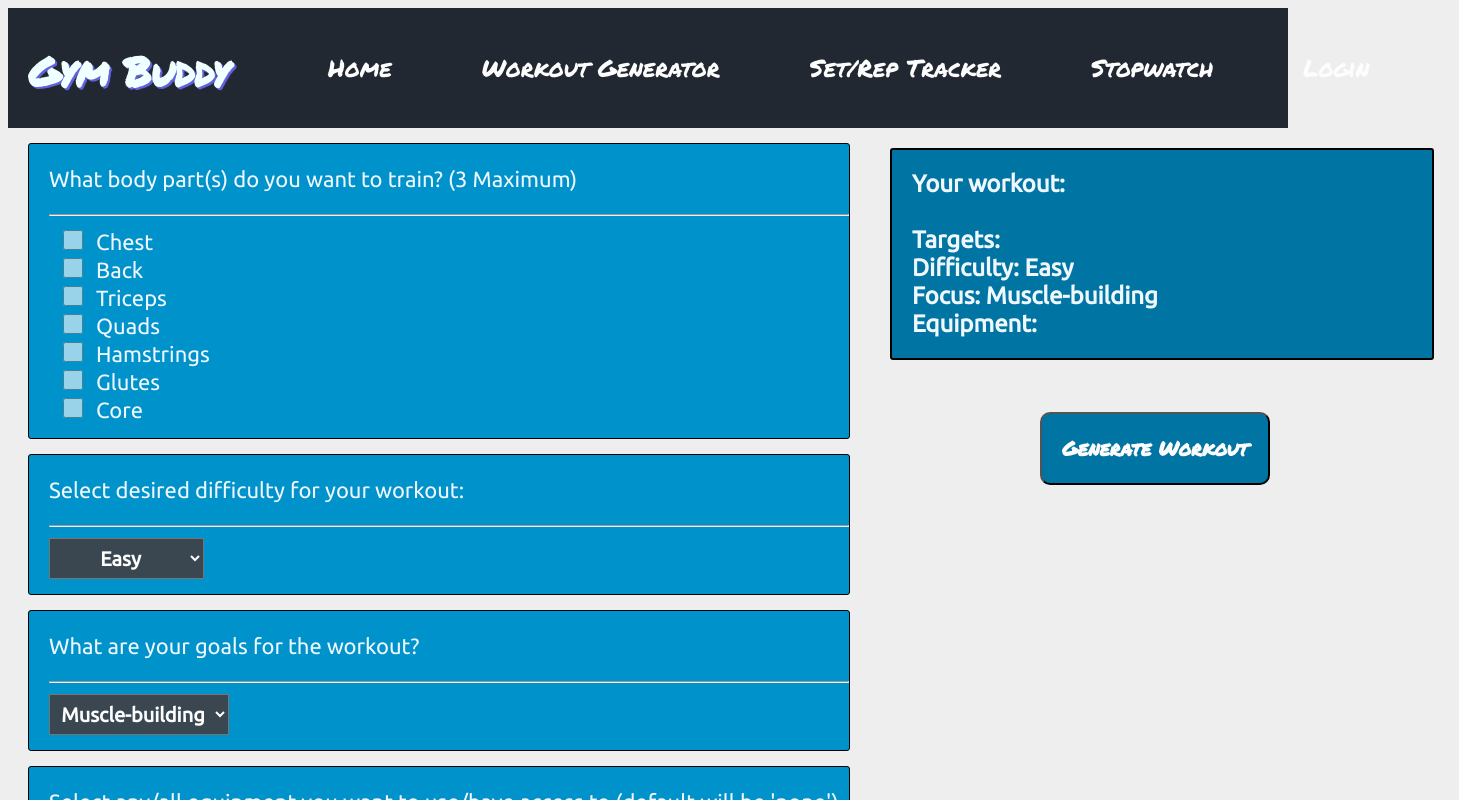
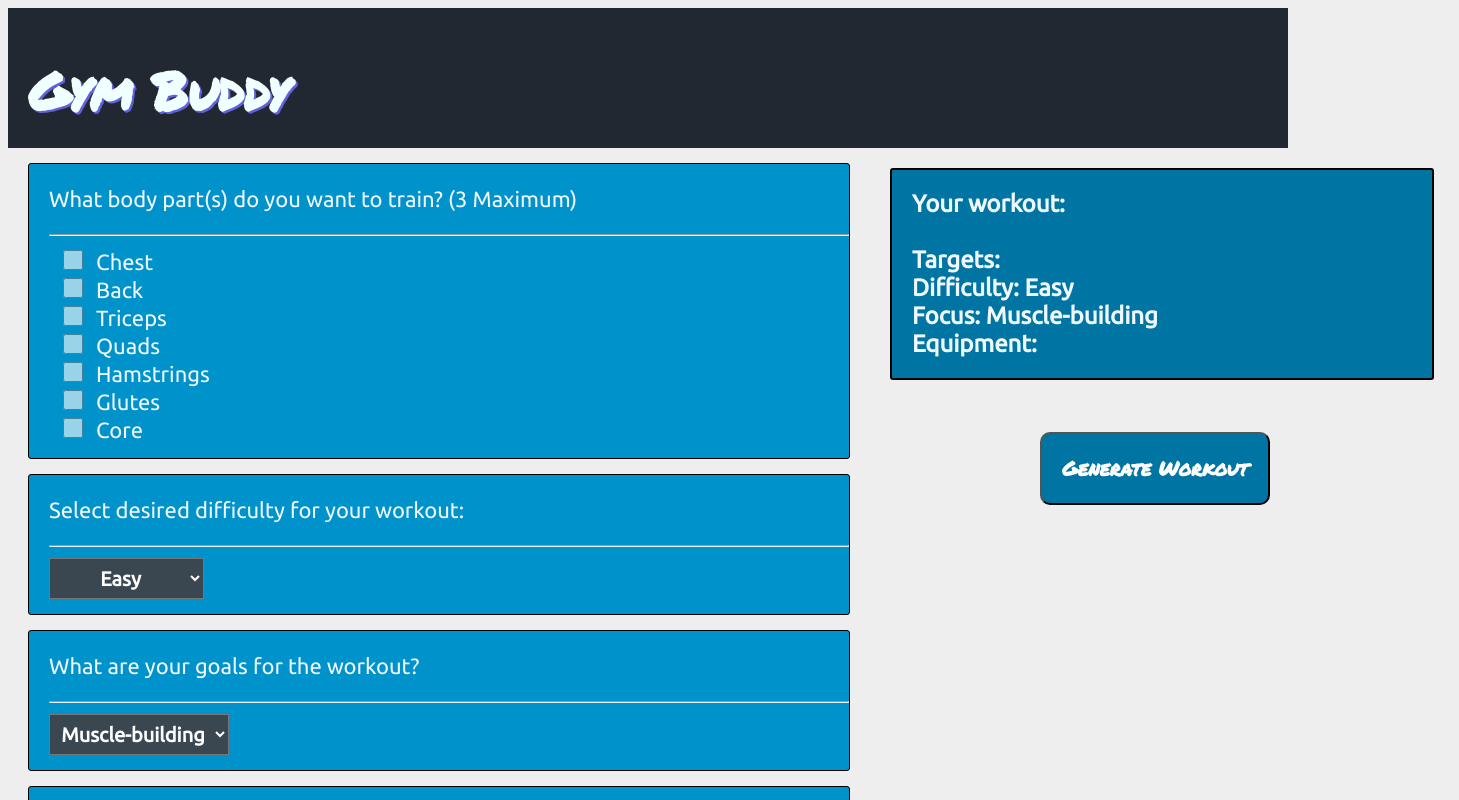
Before and after one commit to b-e-n-murray/react-gym-buddy-app, a React (Create React App) app: page / in a window 1280 px wide. Shown: the top 800 px of the page, 1459 px wide, since content can reach past the window. Built offline with nearby package versions, Linux system fonts and the light colour scheme; a web font is replaced by a local one.

Commit message:
css changes

```diff
--- a/public/index.html
+++ b/public/index.html
@@ -1,19 +1,24 @@
 <!DOCTYPE html>
 <html lang="en">
+
 <head>
+  <meta name="viewport" content="width=device-width, initial-scale=1.0" />
   <link rel="icon" href="https://em-content.zobj.net/thumbs/160/docomo/205/flexed-biceps_1f4aa.png" />
   <link rel="preconnect" href="https://fonts.googleapis.com">
   <link rel="preconnect" href="https://fonts.gstatic.com" crossorigin>
   <link href="https://fonts.googleapis.com/css2?family=Permanent+Marker&display=swap" rel="stylesheet">
   <link rel="preconnect" href="https://fonts.googleapis.com">
   <link rel="preconnect" href="https://fonts.gstatic.com" crossorigin>
-<link href="https://fonts.googleapis.com/css2?family=Lato:ital@1&family=Permanent+Marker&display=swap" rel="stylesheet">
+  <link href="https://fonts.googleapis.com/css2?family=Lato:ital@1&family=Permanent+Marker&display=swap"
+    rel="stylesheet">
   <link rel="preconnect" href="https://fonts.googleapis.com">
   <link rel="preconnect" href="https://fonts.gstatic.com" crossorigin>
   <link href="https://fonts.googleapis.com/css2?family=Chicle&family=Ubuntu&display=swap" rel="stylesheet">
   <title>Gym Buddy</title>
 </head>
+
 <body>
   <div id="root"></div>
 </body>
+
 </html>
--- a/src/App.css
+++ b/src/App.css
@@ -7,25 +7,31 @@
 
 .navbar {
   background: #222831;
-  height: 120px;
+  height: 140px;
   width: 100vw;
   display: flex;
 }
+
+@media screen and (max-width: 1428px) {
+  .navbar div {
+    display: none;
+  }
+}
+
 .all-nav-links {
   display: flex;
-  position: relative;
+  /* position: relative; */
   width: max-content;
   height: fit-content;
   margin-left: 20%;
-  margin-top: 42px;
+  margin-top: 55px;
   padding-left: 5%;
-  position: absolute;
 }
 .nav-link {
   color: #fdfdfd;
   text-decoration: none;
   font-family: "Permanent Marker";
-  width: fit-content;
+  width: max-content;
   justify-content: center;
   font-size: 24px;
   text-align: center;
@@ -43,8 +49,8 @@
   color: azure;
   display: flex;
   font-family: "Permanent Marker", cursive;
-  font-size: 27px;
-  width: 220px;
+  font-size: 35px;
+  width: 280px;
   margin-left: 20px;
   cursor: pointer;
   text-decoration: none;
```
Lines whose indentation alone changed are shown as unchanged.
